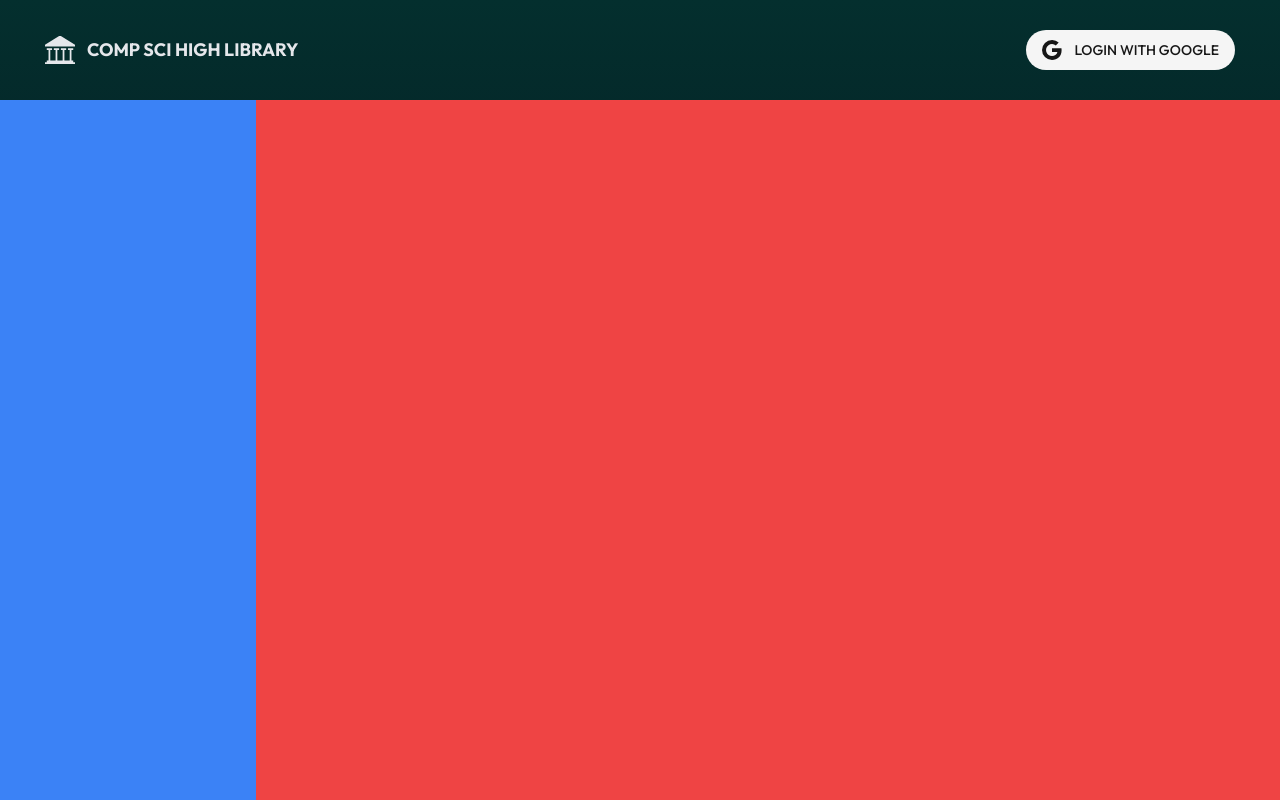
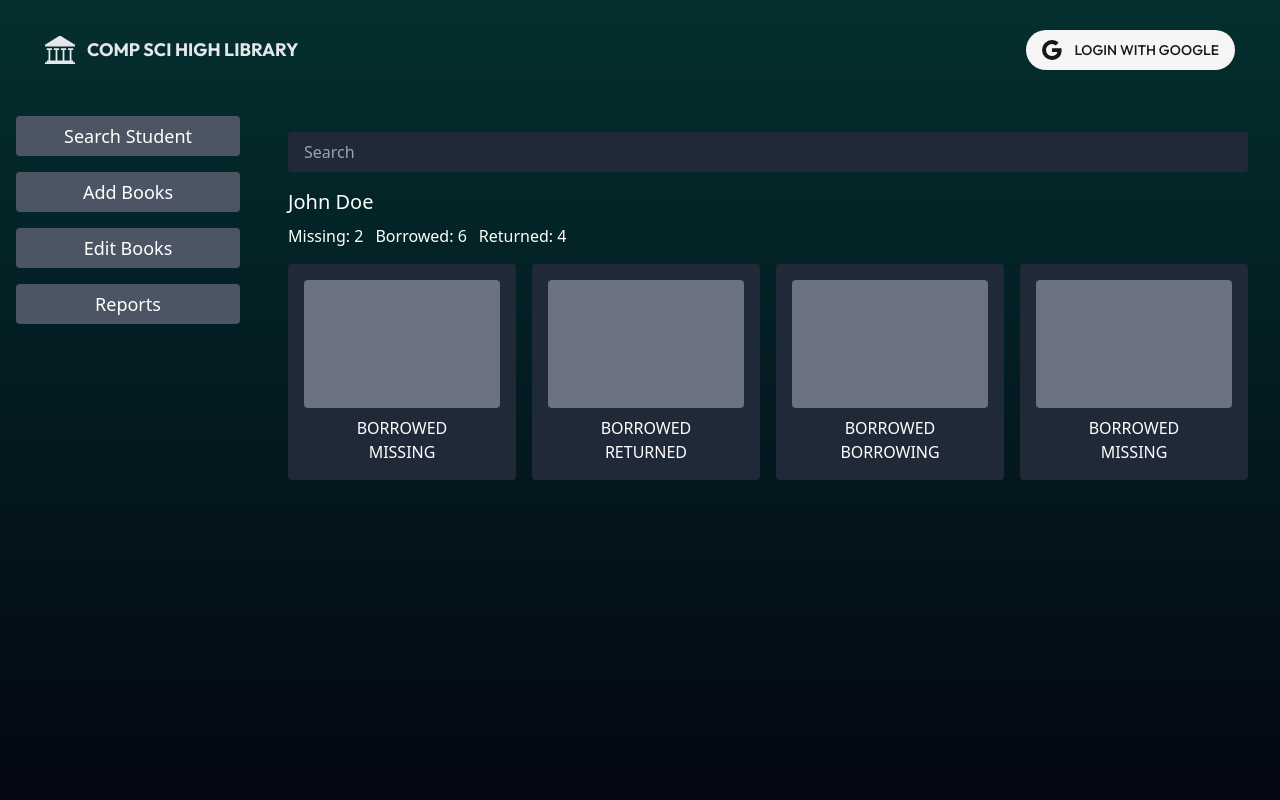
Before and after one commit to Kyptdin/Comp-Sci-High-Library-Management-IP, a React (Vite) app in the folder app/: page /admin in a window 1280 px wide. Built offline with nearby package versions, Linux system fonts and the light colour scheme.

Commit message:
Created the structure of the search page for the admin page

```diff
--- a/app/src/pages/AdminPage.tsx
+++ b/app/src/pages/AdminPage.tsx
@@ -1,12 +1,66 @@
 import { Navbar } from "@/components/Navbar";
+import { Button } from "@/components/ui/button";
 
 export const AdminPage = () => {
   return (
     <div className="min-h-screen bg-gradient-to-t from-gray-950 to-teal-950 flex flex-col">
       <Navbar showNavbar={false} />
       <div className="flex-grow flex">
-        <div className="bg-blue-500 w-[20%]"></div>
-        <div className="bg-red-500 w-[80%]"></div>
+        {/* Sidebar */}
+        <div className="w-[20%] p-4 space-y-4">
+          <Button className="w-full bg-gray-600 text-white py-4 text-lg rounded hover:bg-gray-500 transition duration-200">
+            Search Student
+          </Button>
+          <Button className="w-full bg-gray-600 text-white py-4 text-lg rounded hover:bg-gray-500 transition duration-200">
+            Add Books
+          </Button>
+          <Button className="w-full bg-gray-600 text-white py-4 text-lg rounded hover:bg-gray-500 transition duration-200">
+            Edit Books
+          </Button>
+          <Button className="w-full bg-gray-600 text-white py-4 text-lg rounded hover:bg-gray-500 transition duration-200">
+            Reports
+          </Button>
+        </div>
+        {/* Main Content */}
+        <div className=" w-[80%] p-4">
+          <div className=" p-4 rounded-md">
+            <input
+              type="text"
+              placeholder="Search"
+              className="w-full px-4 py-2 mb-4 rounded bg-gray-800 text-white"
+            />
+            <div className="text-white">
+              <h2 className="text-xl mb-2">John Doe</h2>
+              <div className="flex gap-3 mb-4">
+                <p className="">Missing: 2</p>
+                <p className="">Borrowed: 6</p>
+                <p className="">Returned: 4</p>
+              </div>
+              <div className="grid grid-cols-4 gap-4">
+                <div className="bg-gray-800 p-4 rounded">
+                  <div className="w-full h-32 bg-gray-500 rounded mb-2"></div>
+                  <p className="text-center">BORROWED</p>
+                  <p className="text-center">MISSING</p>
+                </div>
+                <div className="bg-gray-800 p-4 rounded">
+                  <div className="w-full h-32 bg-gray-500 rounded mb-2"></div>
+                  <p className="text-center">BORROWED</p>
+                  <p className="text-center">RETURNED</p>
+                </div>
+                <div className="bg-gray-800 p-4 rounded">
+                  <div className="w-full h-32 bg-gray-500 rounded mb-2"></div>
+                  <p className="text-center">BORROWED</p>
+                  <p className="text-center">BORROWING</p>
+                </div>
+                <div className="bg-gray-800 p-4 rounded">
+                  <div className="w-full h-32 bg-gray-500 rounded mb-2"></div>
+                  <p className="text-center">BORROWED</p>
+                  <p className="text-center">MISSING</p>
+                </div>
+              </div>
+            </div>
+          </div>
+        </div>
       </div>
     </div>
   );
```
